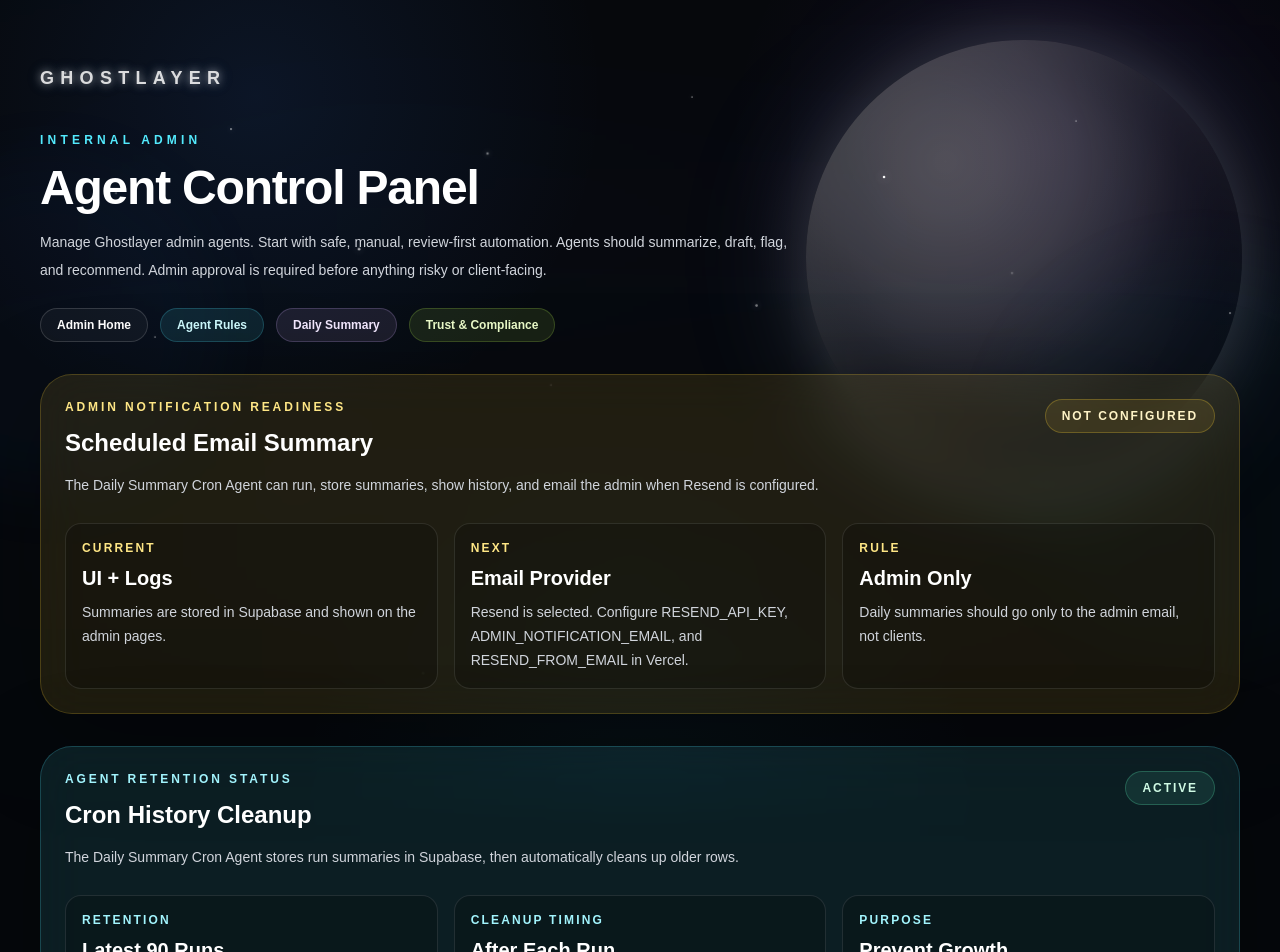
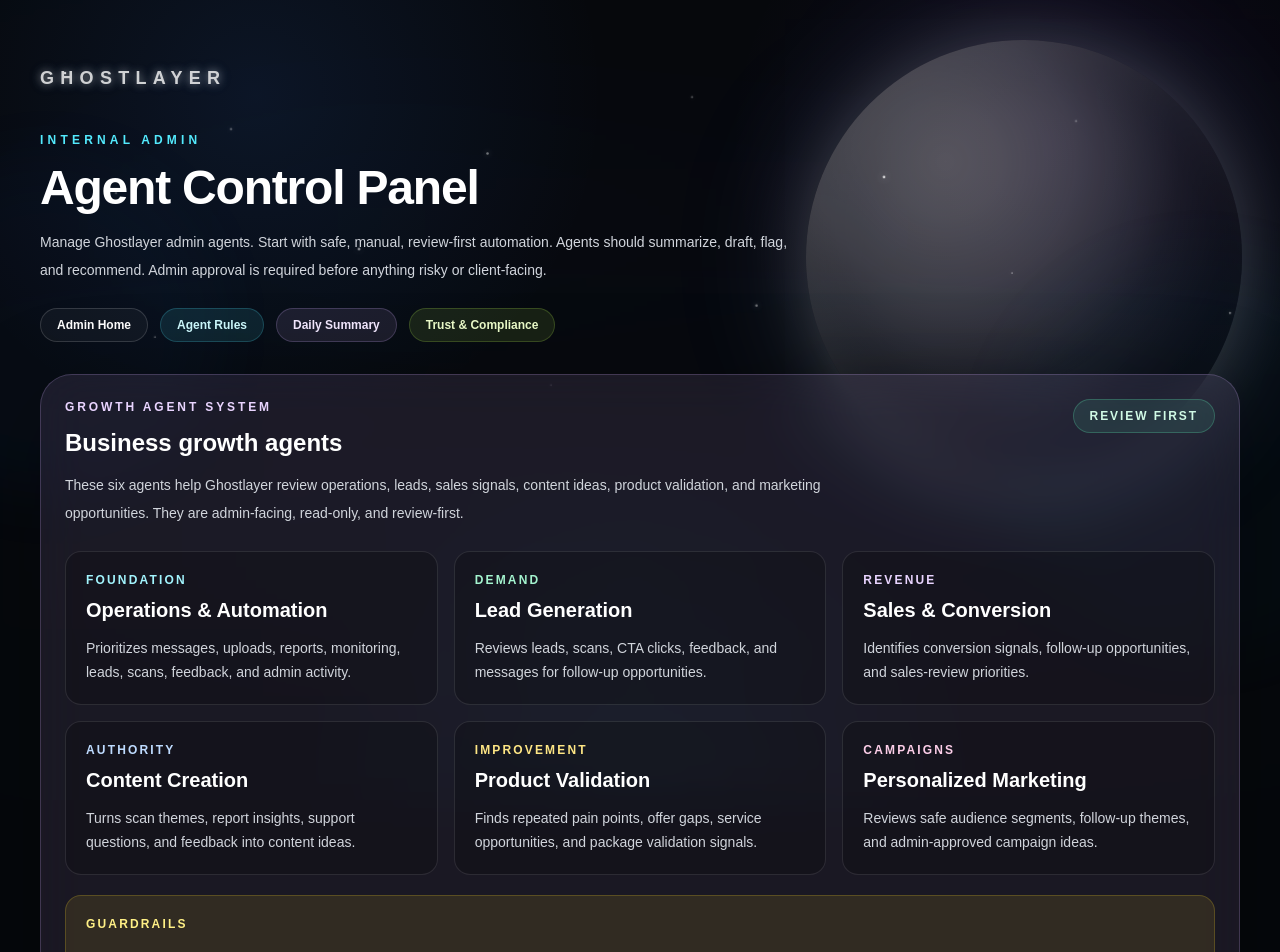
Before and after one commit to DexTheAIBusinessman/ghostlayer, a Next.js app: page /admin/agents in a window 1280 px wide. Shown: the top 952 px of the page. Built offline with nearby package versions, Linux system fonts and the light colour scheme; no server answers.

Commit message:
add growth agent summary to agents dashboard

```diff
--- a/app/admin/agents/page.tsx
+++ b/app/admin/agents/page.tsx
@@ -431,6 +431,130 @@ export default async function AgentsPage() {
             Trust & Compliance
           </Link>
         </div>
+
+        <section className="mt-8 rounded-[2rem] border border-purple-300/20 bg-purple-300/10 p-6 shadow-[0_24px_100px_rgba(0,0,0,0.25)] backdrop-blur-xl">
+          <div className="flex flex-wrap items-start justify-between gap-4">
+            <div>
+              <p className="text-xs font-bold uppercase tracking-[0.24em] text-purple-200">
+                Growth Agent System
+              </p>
+              <h2 className="mt-3 text-2xl font-black text-white">
+                Business growth agents
+              </h2>
+              <p className="mt-3 max-w-3xl text-sm leading-7 text-gray-300">
+                These six agents help Ghostlayer review operations, leads, sales signals, content ideas,
+                product validation, and marketing opportunities. They are admin-facing, read-only, and review-first.
+              </p>
+            </div>
+
+            <span className="rounded-full border border-emerald-300/25 bg-emerald-300/10 px-4 py-2 text-xs font-black uppercase tracking-[0.16em] text-emerald-100">
+              Review First
+            </span>
+          </div>
+
+          <div className="mt-6 grid gap-4 md:grid-cols-2 xl:grid-cols-3">
+            <Link
+              href="/admin/agents/operations"
+              className="rounded-2xl border border-white/10 bg-black/20 p-5 transition hover:bg-white/[0.06]"
+            >
+              <p className="text-xs font-bold uppercase tracking-[0.18em] text-cyan-200">
+                Foundation
+              </p>
+              <h3 className="mt-2 text-xl font-black text-white">
+                Operations & Automation
+              </h3>
+              <p className="mt-3 text-sm leading-6 text-gray-300">
+                Prioritizes messages, uploads, reports, monitoring, leads, scans, feedback, and admin activity.
+              </p>
+            </Link>
+
+            <Link
+              href="/admin/agents/lead-generation"
+              className="rounded-2xl border border-white/10 bg-black/20 p-5 transition hover:bg-white/[0.06]"
+            >
+              <p className="text-xs font-bold uppercase tracking-[0.18em] text-emerald-200">
+                Demand
+              </p>
+              <h3 className="mt-2 text-xl font-black text-white">
+                Lead Generation
+              </h3>
+              <p className="mt-3 text-sm leading-6 text-gray-300">
+                Reviews leads, scans, CTA clicks, feedback, and messages for follow-up opportunities.
+              </p>
+            </Link>
+
+            <Link
+              href="/admin/agents/sales-conversion"
+              className="rounded-2xl border border-white/10 bg-black/20 p-5 transition hover:bg-white/[0.06]"
+            >
+              <p className="text-xs font-bold uppercase tracking-[0.18em] text-purple-200">
+                Revenue
+              </p>
+              <h3 className="mt-2 text-xl font-black text-white">
+                Sales & Conversion
+              </h3>
+              <p className="mt-3 text-sm leading-6 text-gray-300">
+                Identifies conversion signals, follow-up opportunities, and sales-review priorities.
+              </p>
+            </Link>
+
+            <Link
+              href="/admin/agents/content-creation"
+              className="rounded-2xl border border-white/10 bg-black/20 p-5 transition hover:bg-white/[0.06]"
+            >
+              <p className="text-xs font-bold uppercase tracking-[0.18em] text-blue-200">
+                Authority
+              </p>
+              <h3 className="mt-2 text-xl font-black text-white">
+                Content Creation
+              </h3>
+              <p className="mt-3 text-sm leading-6 text-gray-300">
+                Turns scan themes, report insights, support questions, and feedback into content ideas.
+              </p>
+            </Link>
+
+            <Link
+              href="/admin/agents/product-validation"
+              className="rounded-2xl border border-white/10 bg-black/20 p-5 transition hover:bg-white/[0.06]"
+            >
+              <p className="text-xs font-bold uppercase tracking-[0.18em] text-amber-200">
+                Improvement
+              </p>
+              <h3 className="mt-2 text-xl font-black text-white">
+                Product Validation
+              </h3>
+              <p className="mt-3 text-sm leading-6 text-gray-300">
+                Finds repeated pain points, offer gaps, service opportunities, and package validation signals.
+              </p>
+            </Link>
+
+            <Link
+              href="/admin/agents/personalized-marketing"
+              className="rounded-2xl border border-white/10 bg-black/20 p-5 transition hover:bg-white/[0.06]"
+            >
+              <p className="text-xs font-bold uppercase tracking-[0.18em] text-pink-200">
+                Campaigns
+              </p>
+              <h3 className="mt-2 text-xl font-black text-white">
+                Personalized Marketing
+              </h3>
+              <p className="mt-3 text-sm leading-6 text-gray-300">
+                Reviews safe audience segments, follow-up themes, and admin-approved campaign ideas.
+              </p>
+            </Link>
+          </div>
+
+          <div className="mt-5 rounded-2xl border border-yellow-300/20 bg-yellow-300/10 p-5">
+            <p className="text-xs font-bold uppercase tracking-[0.18em] text-yellow-200">
+              Guardrails
+            </p>
+            <p className="mt-3 text-sm leading-7 text-gray-300">
+              Growth agents may summarize, prioritize, and recommend. They should not automatically email leads,
+              contact clients, publish content, change pricing, make guarantees, create campaigns, or modify business systems
+              without explicit admin approval.
+            </p>
+          </div>
+        </section>
 
         <section className="mt-8 rounded-[2rem] border border-amber-300/20 bg-amber-300/10 p-6 shadow-[0_24px_100px_rgba(0,0,0,0.25)] backdrop-blur-xl">
           <div className="flex flex-wrap items-start justify-between gap-4">
```
